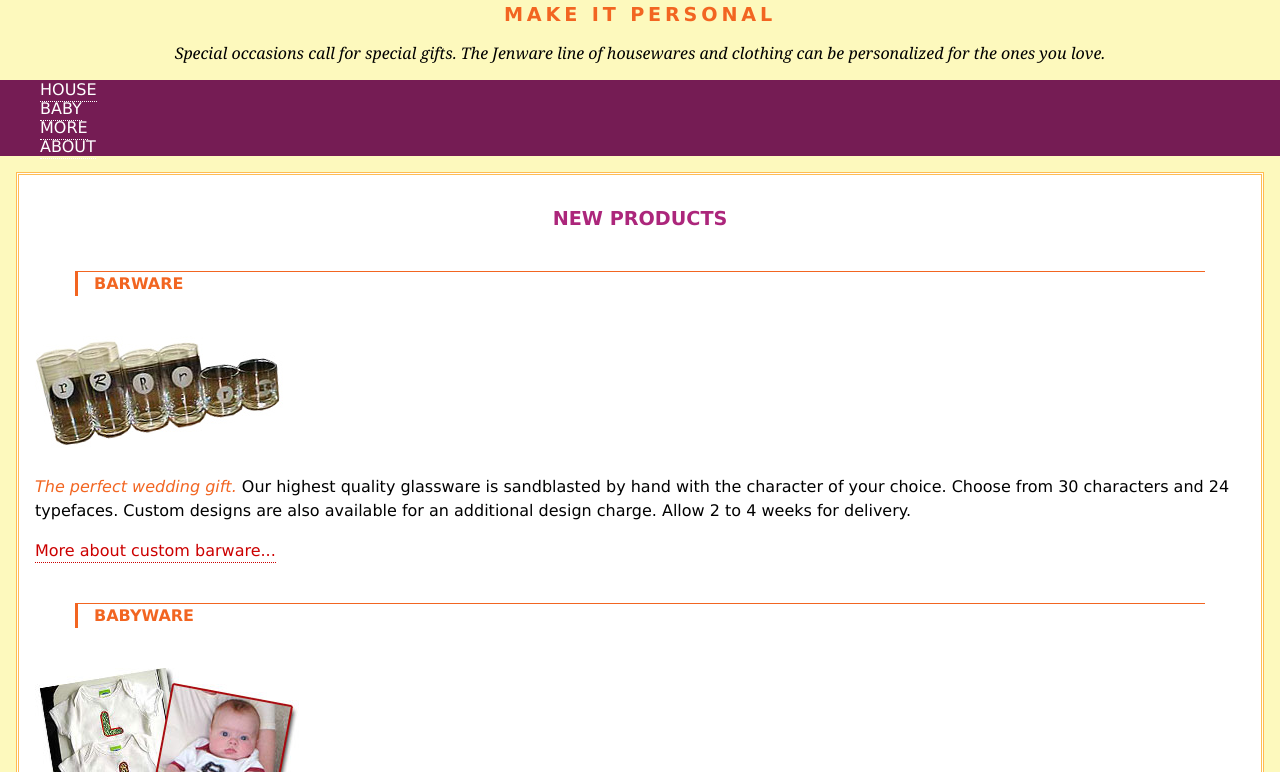
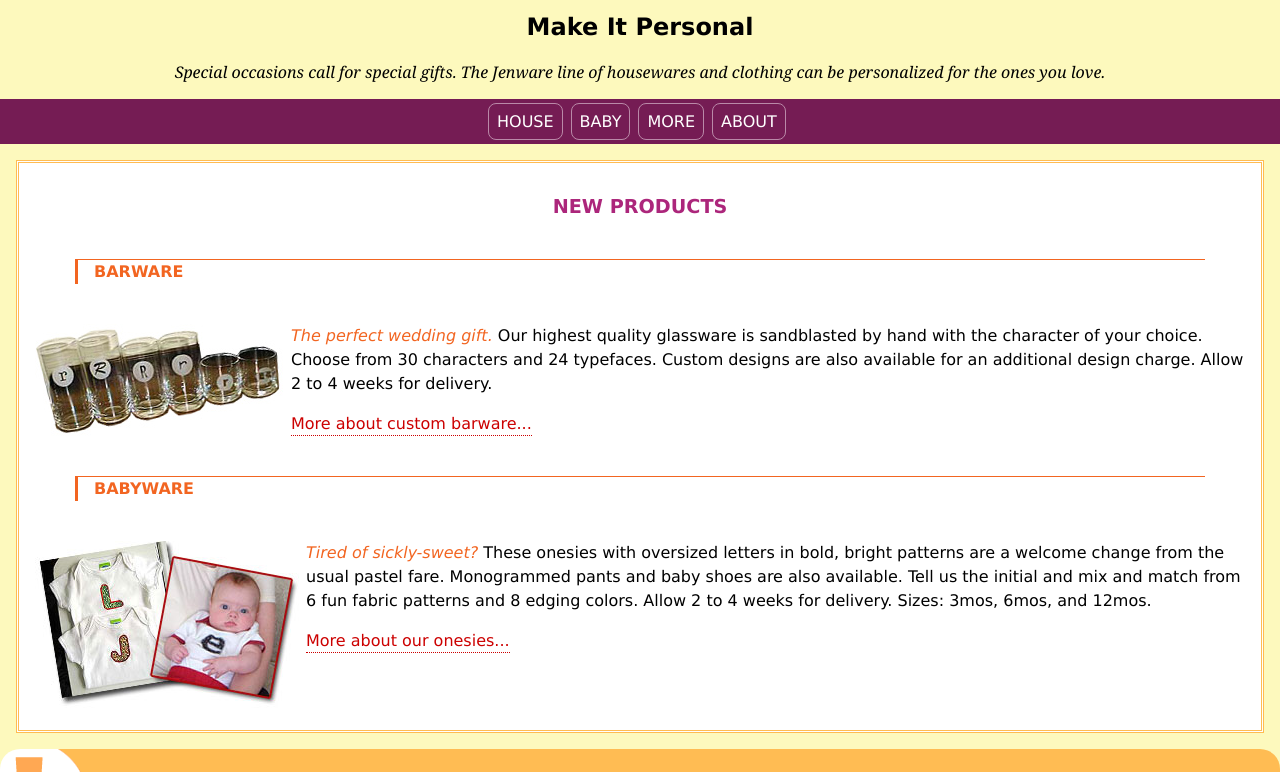
Before and after one commit to AlexBoothe/learning-web-design, a plain HTML site: page jenware/jenware.html in a window 1280 px wide. Shown: the part 128-900 px from the top of the page. Drawn offline with Linux system fonts and the light colour scheme.

Commit message:
completed 15-2

```diff
--- a/jenware/jenware.html
+++ b/jenware/jenware.html
@@ -24,14 +24,55 @@
 
         background-color: #fdf9bd;
         margin: 0
-         /* Old browsers */
+          /* Old browsers */
 
 }
 
 
       /* link styles
       */
-a:link {
+      #nav ul {
+        list-style-type: none;
+        padding: 0;
+        margin: auto;
+        width: 19.5em;
+      }
+      #nav ul li {
+        float: left;
+      }
+      #nav {
+  overflow: hidden;
+  width: 100%;
+}
+#nav ul li a {
+  display: block;
+  padding: .5em;
+  border: 1px solid #ba89a8;
+  border-radius: .5em;
+  margin: .25em;
+}
+#nav ul a:focus {
+  color: #fc6
+  border-color: #fff;
+}
+#nav ul a:hover {
+  color: #fc6;
+  border-color: #fff;
+}
+#products {
+  overflow: hidden;
+}
+      #products {
+        clear: both;
+      }
+      #products img {
+        float: left;
+        margin: 0 6px 6px 0;
+      }
+      #products.more {
+        clear: left;
+      }
+      a:link {
     color: #C00;
 
       }
@@ -61,7 +102,9 @@ a:active {
 	text-align: center;
  margin: 2em 0 1em;
       }
-#intro h2 {
+      <p class="more"> <a href="#"> More about custom barware...</a></p>
+      <p class="more"><a href="#"> More about our onesies...</a></p>
+      #intro h2 {
 	font-size: 1.2em;
 	text-transform: uppercase;
 	letter-spacing: .2em;
```
